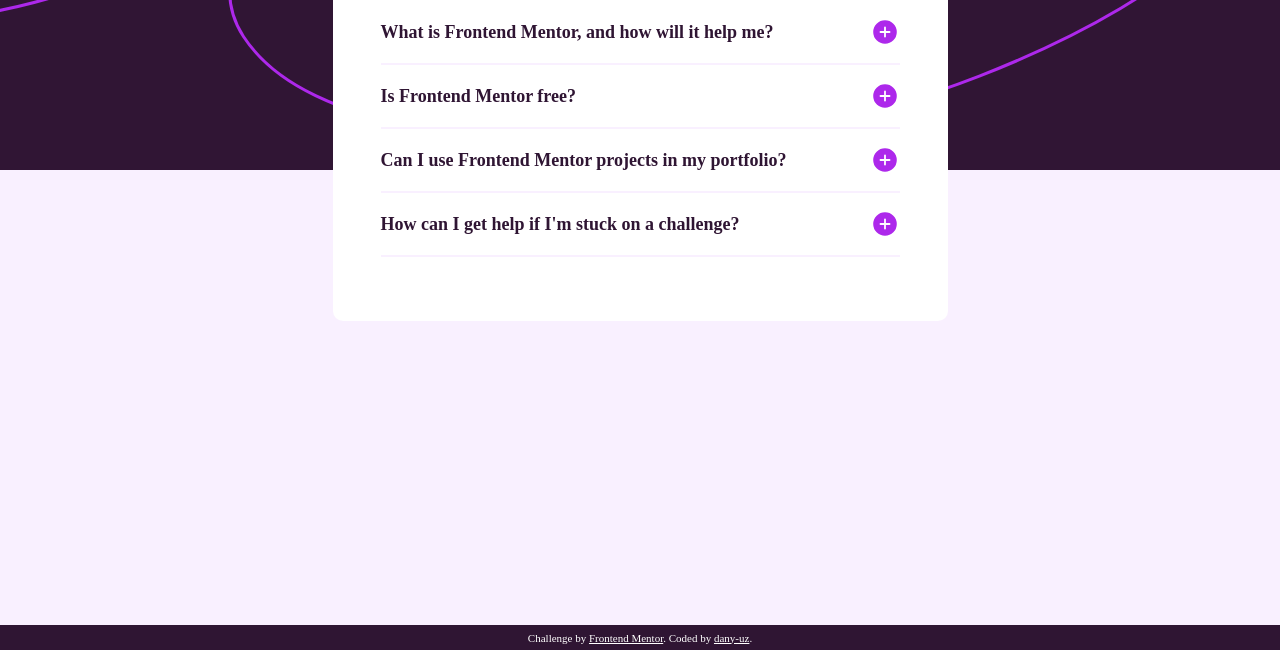
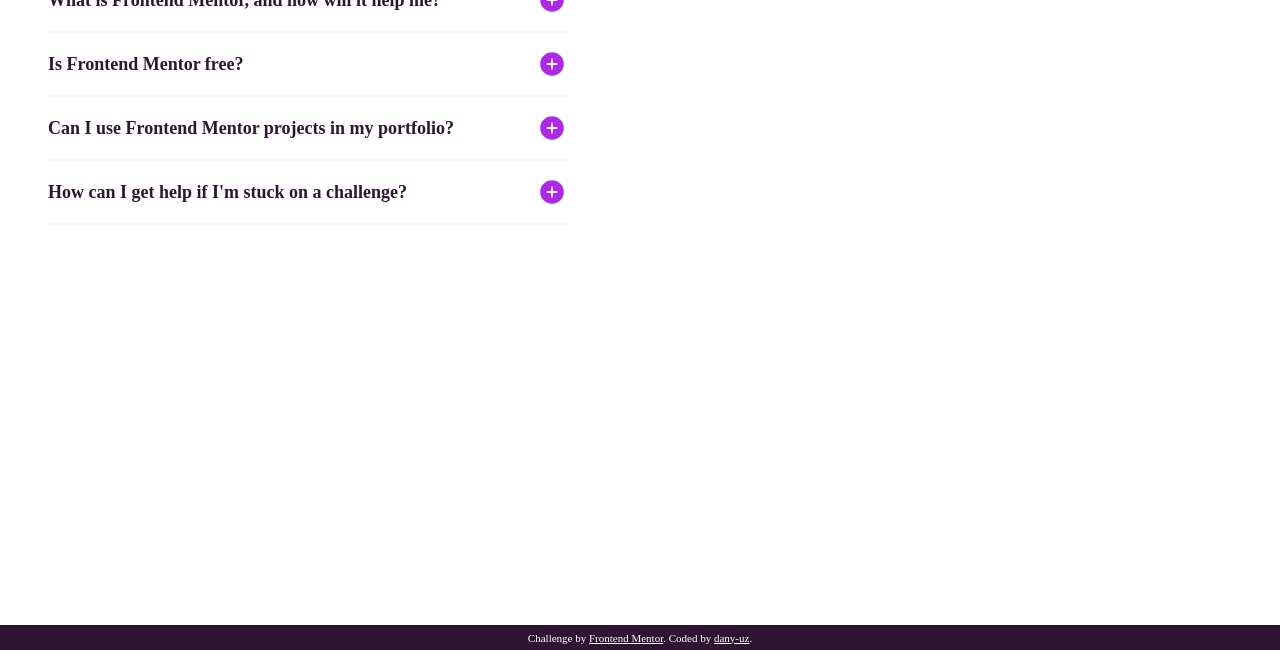
Before and after one commit to dany-uz/FAQ-Acordion, a plain HTML site: page index.html in a window 1280 px wide. Shown: the part 150-800 px from the top of the page. Drawn offline with Linux system fonts and the light colour scheme.

Commit message:
Refactor CSS by commenting out main section styles for future adjustments

```diff
--- a/styles/styles.css
+++ b/styles/styles.css
@@ -16,7 +16,7 @@
 }
 
 /* Layout */
-main {
+/* main {
     position: relative;
     width: 100dvw;
     height: 100dvh;
@@ -29,8 +29,6 @@ main {
     margin: 0 auto;
     padding: 2rem 0;
     overflow: auto;
-    display: flex;
-    justify-content: center;
 }
 
 main .background-pattern {
@@ -39,12 +37,11 @@ main .background-pattern {
     left: 0;
     width: 100%;
     z-index: 0;
-}
+} */
 
 #container {
     width: 85%;
     height: fit-content;
-    /* align-self: center; */
     max-width: 615px;
     background-color: var(--primary-color);
     border-radius: 10px;
```
